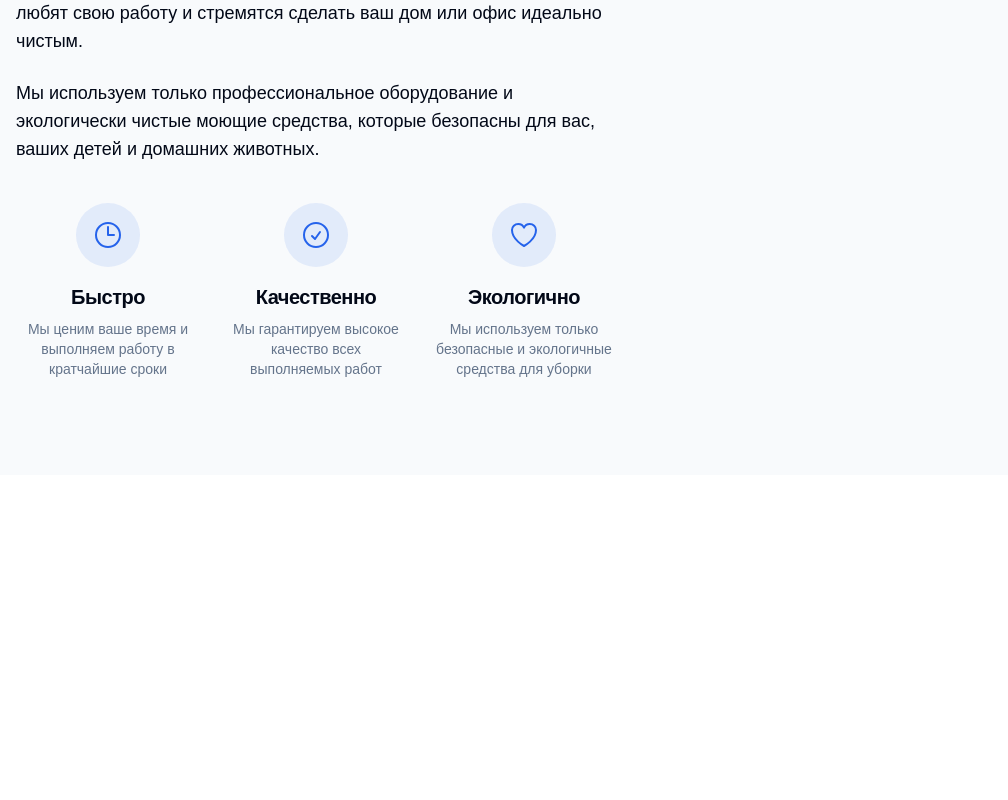
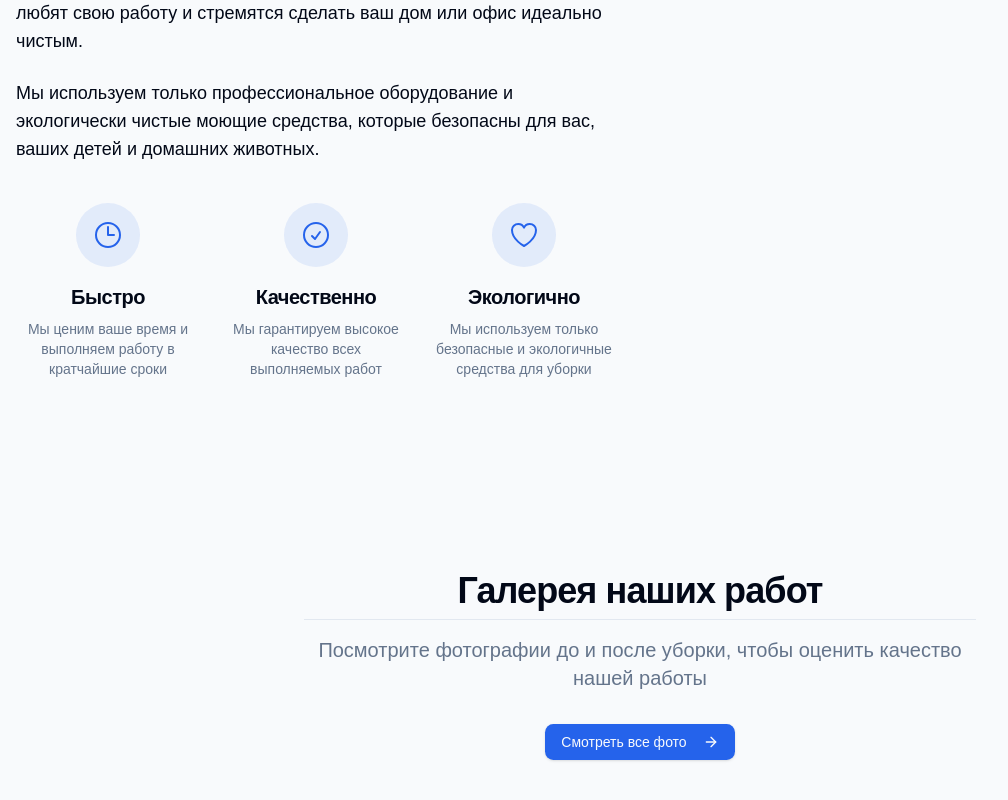
Before and after one commit to Clean-Your-Home/core-front, a Next.js app: page / in a window 1280 px wide. Shown: the part 1587-2387 px from the top of the page, without its empty margins (0-1008 px from the left). Before the commit the page ends 2062 px from the top, so only its background shows below. Built offline with nearby package versions, Linux system fonts and the light colour scheme.

Commit message:
feat(gallery): add gallery preview section

```diff
--- a/src/app/(home)/page.tsx
+++ b/src/app/(home)/page.tsx
@@ -1,6 +1,9 @@
-import { AboutSection } from '@/widgets/about';
-import { HeroSection } from '@/widgets/hero';
-import { ServicesSection } from '@/widgets/services';
+import {
+  AboutSection,
+  GalleryPreview,
+  HeroSection,
+  ServicesSection,
+} from '@/widgets';
 
 const Home = () => {
   return (
@@ -8,6 +11,7 @@ const Home = () => {
       <HeroSection />
       <ServicesSection />
       <AboutSection />
+      <GalleryPreview />
     </>
   );
 };
--- /dev/null
+++ b/src/widgets/gallery/index.ts
@@ -0,0 +1 @@
+export { GalleryPreview } from './ui/GalleryPreview';
--- /dev/null
+++ b/src/widgets/gallery/ui/GalleryPreview.tsx
@@ -0,0 +1,35 @@
+import { ArrowRight } from 'lucide-react';
+import Link from 'next/link';
+
+import { ROUTES } from '@/shared/config/routes';
+import { Button } from '@/shared/ui/button';
+import { Typography } from '@/shared/ui/typography';
+
+export const GalleryPreview = () => {
+  return (
+    <section className='bg-muted/50 py-16 md:py-24'>
+      <div className='container mx-auto px-4'>
+        <div className='mx-auto max-w-2xl text-center'>
+          <Typography
+            className='text-3xl font-bold tracking-tight sm:text-4xl'
+            variant='h2'
+          >
+            Галерея наших работ
+          </Typography>
+          <Typography className='mt-4' variant='lead'>
+            Посмотрите фотографии до и после уборки, чтобы оценить качество
+            нашей работы
+          </Typography>
+          <div className='mt-8'>
+            <Button asChild>
+              <Link href={ROUTES.GALLERY}>
+                Смотреть все фото
+                <ArrowRight className='ml-2 h-4 w-4' />
+              </Link>
+            </Button>
+          </div>
+        </div>
+      </div>
+    </section>
+  );
+};
--- /dev/null
+++ b/src/widgets/index.ts
@@ -0,0 +1,4 @@
+export { AboutSection } from './about';
+export { GalleryPreview } from './gallery';
+export { HeroSection } from './hero';
+export { ServicesSection } from './services';
```
